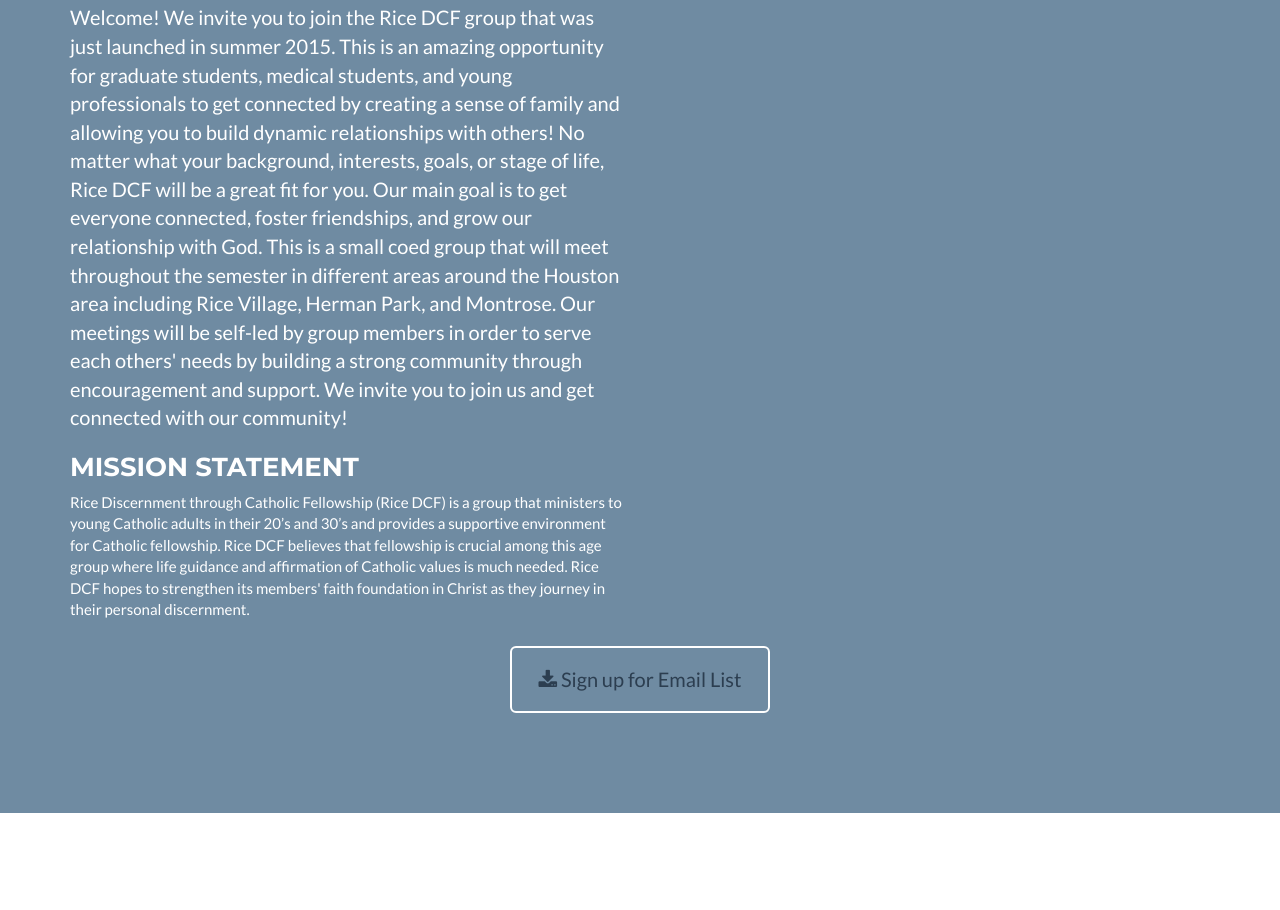
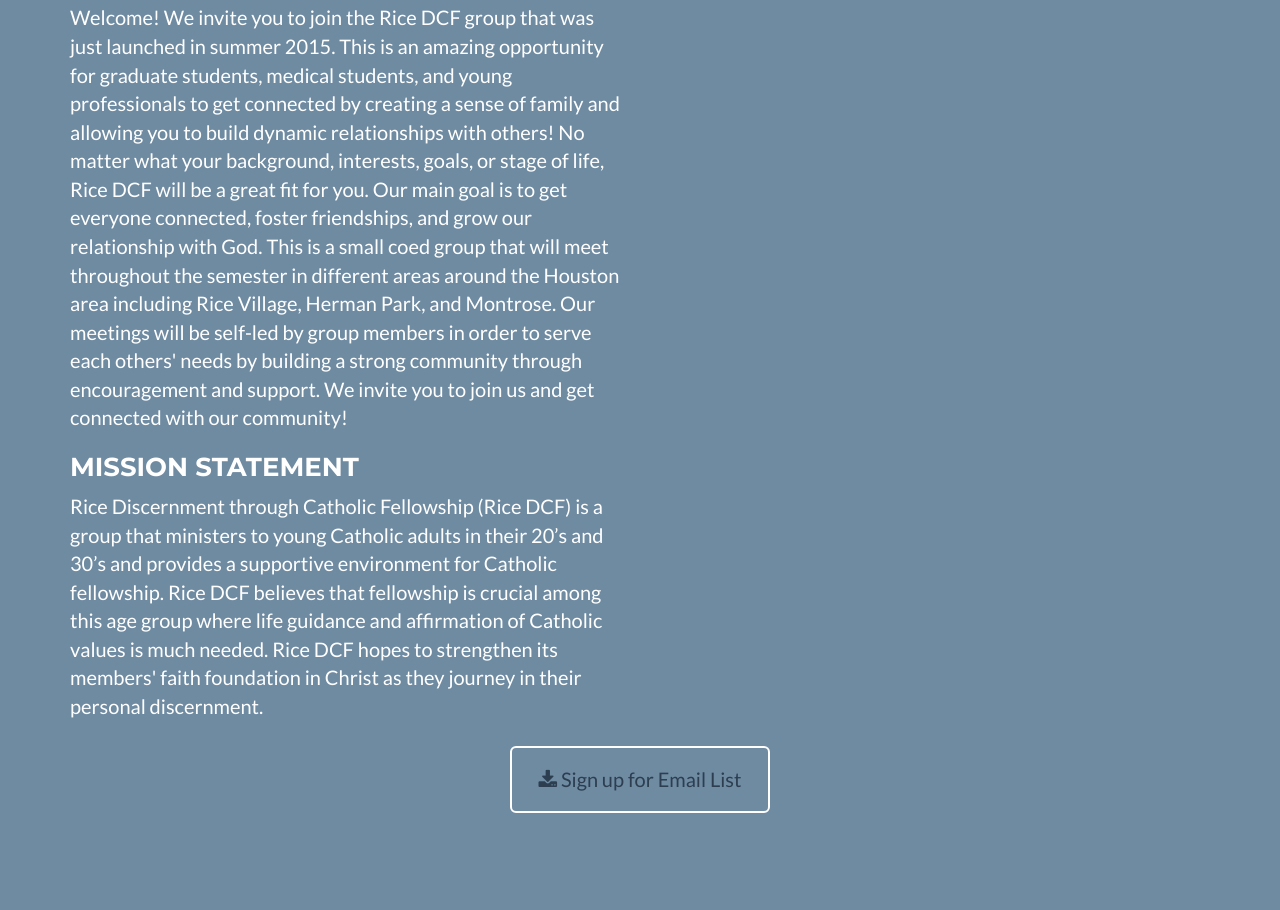
Before and after one commit to ricedcf/ricedcf, a plain HTML site: page index.html in a window 1280 px wide. Shown: the part 734-1644 px from the top of the page. Drawn offline with nearby package versions, Linux system fonts and the light colour scheme.

Commit message:
Update index.html

```diff
--- a/index.html
+++ b/index.html
@@ -97,7 +97,7 @@
                     <h3>Grad Student - Medical Students - Young Professionals</h3>
                     <p>Welcome! We invite you to join the Rice DCF group that was just launched in summer 2015. This is an amazing opportunity for graduate students, medical students, and young professionals to get connected by creating a sense of family and allowing you to build dynamic relationships with others! No matter what your background, interests, goals, or stage of life, Rice DCF will be a great fit for you. Our main goal is to get everyone connected, foster friendships, and grow our relationship with God. This is a small coed group that will meet throughout the semester in different areas around the Houston area including Rice Village, Herman Park, and Montrose. Our meetings will be self-led by group members in order to serve each others' needs by building a strong community through encouragement and support. We invite you to join us and get connected with our community!</p>
                     <h3>Mission Statement</h3>
-                    <p></p>Rice Discernment through Catholic Fellowship (Rice DCF) is a group that ministers to young Catholic adults in their 20’s and 30’s and provides a supportive environment for Catholic fellowship. Rice DCF believes that fellowship is crucial among this age group where life guidance and affirmation of Catholic values is much needed. Rice DCF hopes to strengthen its members' faith foundation in Christ as they journey in their personal discernment.</p>
+                    <p>Rice Discernment through Catholic Fellowship (Rice DCF) is a group that ministers to young Catholic adults in their 20’s and 30’s and provides a supportive environment for Catholic fellowship. Rice DCF believes that fellowship is crucial among this age group where life guidance and affirmation of Catholic values is much needed. Rice DCF hopes to strengthen its members' faith foundation in Christ as they journey in their personal discernment.</p>
                 </div>
                 <div class="col-lg-6">
                 <!-- extra text eventually.... -->
```
